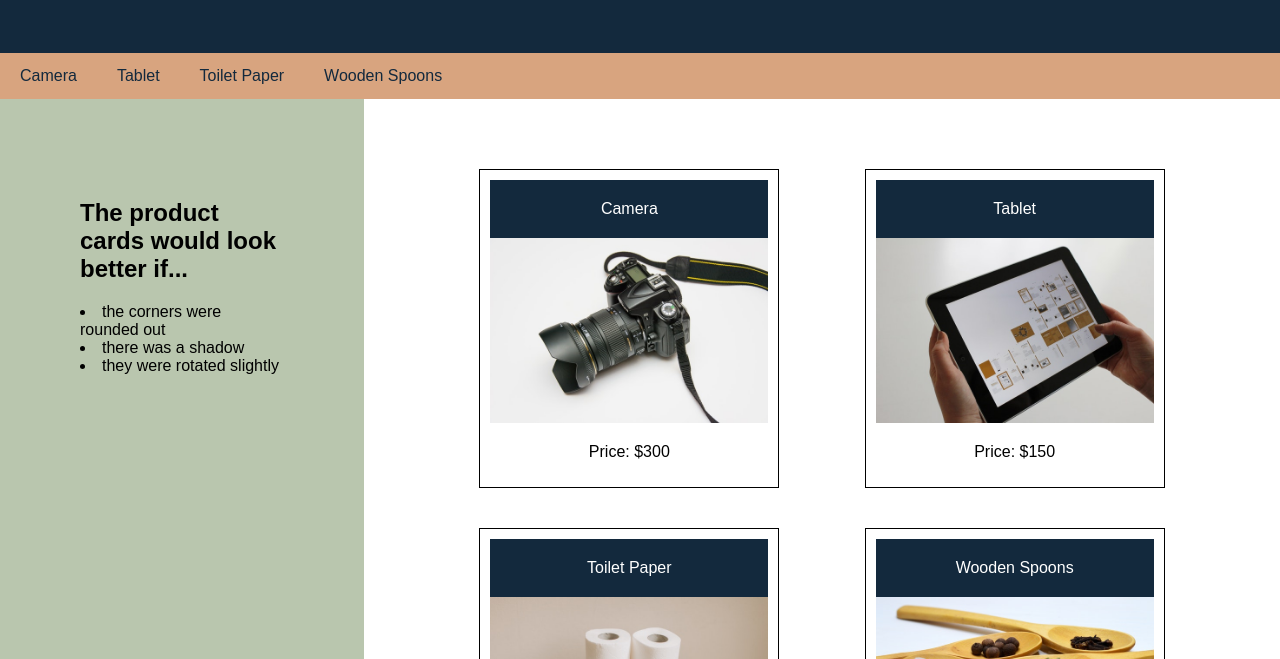
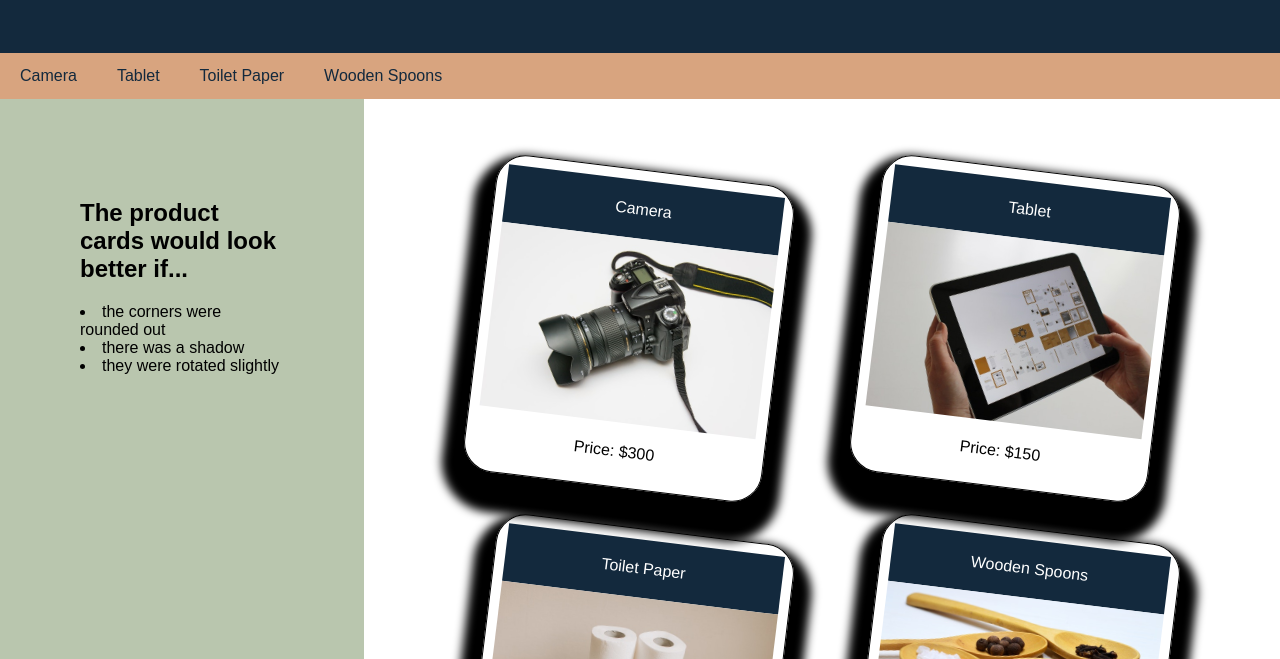
Before and after one commit to SabrinaC043/01-class-repo-activities, a plain HTML site: page 02-Advanced-CSS/01-Activities/10-Stu_Box-Styling/Unsolved/index.html in a window 1280 px wide. Shown: the part 141-800 px from the top of the page. Drawn offline with Linux system fonts and the light colour scheme.

Commit message:
working on vals

```diff
--- a/02-Advanced-CSS/01-Activities/10-Stu_Box-Styling/Unsolved/assets/css/style.css
+++ b/02-Advanced-CSS/01-Activities/10-Stu_Box-Styling/Unsolved/assets/css/style.css
@@ -65,6 +65,9 @@ footer {
 
 /* TODO: Add properties to the cards to achieve the required look */
 .card {
+  transform:rotate(7deg);
+  box-shadow:0px 20px 10px 20px;
+  border-radius: 30px 30px 30px 30px;
   border-style: solid;
   border-width: 1px;
   padding: 10px;
@@ -81,6 +84,7 @@ footer {
 }
 
 .card img {
+
   width: 100%;
 }
 
```
Also changed, not shown: 02-Advanced-CSS/01-Activities/12-Stu_CSS-Resets/Unsolved/index.html (+1 -1 lines).
